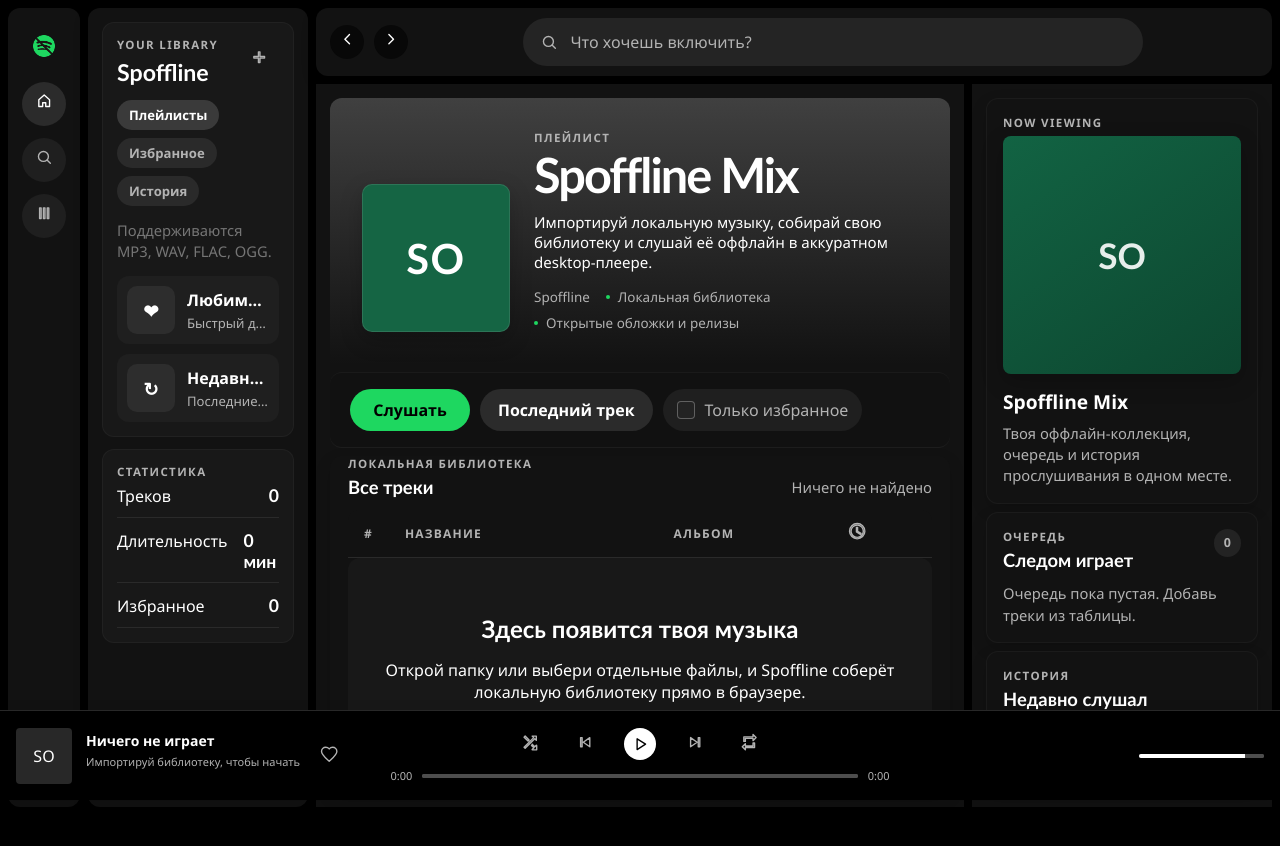
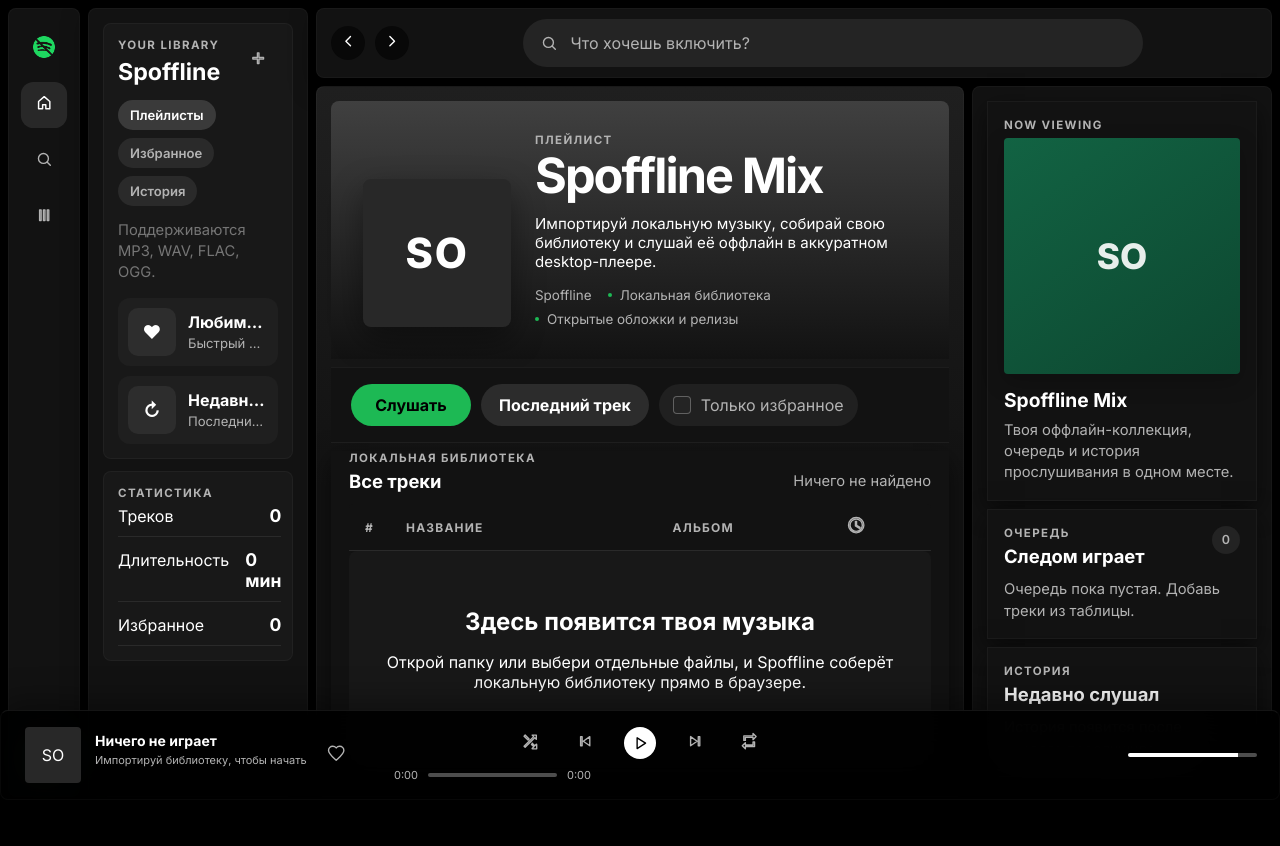
Before and after one commit to MrPauk335/Spoffline, a website: page public/index.html in a window 1280 px wide. Drawn offline with Linux system fonts and the light colour scheme.

Commit message:
UI/UX Overhaul: Modern Inter typography, custom premium sliders, and refined player aesthetics

```diff
--- a/public/index.html
+++ b/public/index.html
@@ -9,6 +9,9 @@
     <link rel="icon" type="image/png" href="./favicon.png?v=1">
     <link rel="shortcut icon" type="image/png" href="./favicon.png?v=1">
     <title>Spoffline — Твоя музыка навсегда</title>
+    <link rel="preconnect" href="https://fonts.googleapis.com">
+    <link rel="preconnect" href="https://fonts.gstatic.com" crossorigin>
+    <link href="https://fonts.googleapis.com/css2?family=Inter:wght@400;500;600;700;800&display=swap" rel="stylesheet">
     <link rel="stylesheet" href="./styles.css" />
   </head>
   <body>
--- a/public/styles.css
+++ b/public/styles.css
@@ -2,25 +2,23 @@
   --bg: #000000;
   --surface: #121212;
   --surface-soft: #181818;
-  --surface-strong: #202020;
-  --surface-hover: #252525;
+  --surface-strong: #282828;
+  --surface-hover: #2a2a2a;
   --line: #2a2a2a;
   --text: #ffffff;
   --text-soft: #b3b3b3;
-  --text-dim: #8b8b8b;
-  --green: #1ed760;
-  --green-strong: #1fdf64;
+  --text-dim: #727272;
+  --green: #1db954;
+  --green-strong: #1ed760;
   --danger: #e91429;
-  --shadow: 0 6px 16px rgba(0, 0, 0, 0.16);
-  --radius-xl: 18px;
-  --radius-lg: 12px;
-  --radius-md: 10px;
-  --radius-sm: 8px;
-  --player-height: 92px;
-  --font-body: "Segoe UI Variable Text", "Segoe UI", "Aptos", "Helvetica Neue",
-    Arial, sans-serif;
-  --font-display: "Segoe UI Variable Display", "Segoe UI Semibold", "Aptos Display",
-    "Trebuchet MS", sans-serif;
+  --shadow: 0 8px 24px rgba(0, 0, 0, 0.5);
+  --radius-xl: 12px;
+  --radius-lg: 8px;
+  --radius-md: 4px;
+  --radius-sm: 4px;
+  --player-height: 90px;
+  --font-body: "Inter", system-ui, -apple-system, sans-serif;
+  --font-display: "Inter", system-ui, -apple-system, sans-serif;
 }
 
 * {
@@ -108,16 +106,17 @@
 .right-panel,
 .player-dock {
   background: var(--surface);
+  border-radius: var(--radius-lg);
+  border: 1px solid rgba(255, 255, 255, 0.03);
 }
 
-.sidebar-rail,
-.library-sidebar,
-.topbar,
-.hero-panel,
-.toolbar,
-.track-panel,
-.sidebar-card {
-  border-radius: var(--radius-lg);
+.main-panel {
+  display: flex;
+  flex-direction: column;
+  overflow-y: auto;
+  overflow-x: hidden;
+  position: relative;
+  background: linear-gradient(to bottom, #1f1f1f 0%, var(--surface) 400px);
 }
 
 .sidebar-rail,
@@ -170,18 +169,16 @@
   padding: 0;
   color: var(--text-soft);
   border: 0;
-  border-radius: 999px;
-  background: #1f1f1f;
-  transition:
-    background 0.18s ease,
-    color 0.18s ease,
-    transform 0.18s ease;
+  border-radius: 12px;
+  background: transparent;
+  transition: all 0.2s ease;
 }
 
 .rail-btn:hover,
 .rail-btn-active {
   color: var(--text);
-  background: #2b2b2b;
+  background: var(--surface-strong);
+  transform: scale(1.05);
 }
 
 .rail-btn:hover {
@@ -595,13 +592,13 @@
 }
 
 .playlist-art {
-  width: 168px;
-  height: 168px;
-  border-radius: 10px;
+  width: 192px;
+  height: 192px;
+  border-radius: 8px;
   overflow: hidden;
   position: relative;
-  background: #156544;
-  border: 1px solid rgba(255, 255, 255, 0.1);
+  background: #282828;
+  box-shadow: 0 12px 32px rgba(0, 0, 0, 0.4);
 }
 
 .playlist-art span,
@@ -897,8 +894,17 @@
 }
 
 .track-row td {
-  padding: 8px 16px;
+  padding: 10px 16px;
   vertical-align: middle;
+  border-bottom: 1px solid transparent;
+}
+
+.track-row:hover {
+  background: rgba(255, 255, 255, 0.08);
+}
+
+.track-row.is-current {
+  background: rgba(29, 185, 84, 0.1);
 }
 
 .cell-order {
@@ -1171,9 +1177,11 @@
   grid-template-columns: 30% 40% 30%;
   align-items: center;
   min-height: 90px;
-  padding: 0 16px;
-  background: #000;
-  border-top: 1px solid #282828;
+  padding: 0 24px;
+  background: rgba(0, 0, 0, 0.95);
+  backdrop-filter: blur(20px);
+  border-top: 1px solid rgba(255, 255, 255, 0.08);
+  box-shadow: 0 -8px 32px rgba(0, 0, 0, 0.4);
 }
 
 .player-glow {
@@ -1268,32 +1276,44 @@
 
 input[type="range"] {
   -webkit-appearance: none;
-  width: 100%;
+  background: transparent;
+  cursor: pointer;
+  height: 12px;
+}
+
+/* Track styling */
+input[id="progress-input"]::-webkit-slider-runnable-track {
+  background: linear-gradient(to right, var(--green) var(--progress, 0%), #4d4d4d var(--progress, 0%));
   height: 4px;
   border-radius: 2px;
-  background: #4d4d4d;
-  outline: none;
 }
 
-input[type="range"]::-webkit-slider-runnable-track {
+input[id="volume-input"]::-webkit-slider-runnable-track {
+  background: linear-gradient(to right, #ffffff var(--volume-progress, 100%), #4d4d4d var(--volume-progress, 100%));
   height: 4px;
   border-radius: 2px;
-  background: linear-gradient(to right, #1db954 var(--progress, 0%), #4d4d4d var(--progress, 0%));
 }
 
+/* Thumb styling */
 input[type="range"]::-webkit-slider-thumb {
   -webkit-appearance: none;
+  height: 12px;
   width: 12px;
-  height: 12px;
+  background: #ffffff;
   border-radius: 50%;
-  background: #fff;
-  margin-top: -4px;
+  margin-top: -4px; /* Centers thumb on track */
+  box-shadow: 0 2px 4px rgba(0,0,0,0.3);
   opacity: 0;
   transition: opacity 0.2s;
 }
 
 input[type="range"]:hover::-webkit-slider-thumb {
   opacity: 1;
+}
+
+/* Progress logic via app.js background updates */
+input[type="range"] {
+  --progress: 0%;
 }
 
 .player-tools {
@@ -1320,8 +1340,18 @@
   position: fixed;
   left: 50%;
   bottom: 110px;
-  transform: translateX(-50%);
+  transform: translateX(-50%) translateY(20px);
   z-index: 2000;
+  background: var(--green);
+  color: #000;
+  padding: 12px 24px;
+  border-radius: 999px;
+  font-weight: 600;
+  font-size: 0.875rem;
+  box-shadow: 0 12px 32px rgba(0, 0, 0, 0.4);
+  opacity: 0;
+  pointer-events: none;
+  transition: all 0.4s cubic-bezier(0.175, 0.885, 0.32, 1.275);
 }
 
 .toast.is-visible {
```
